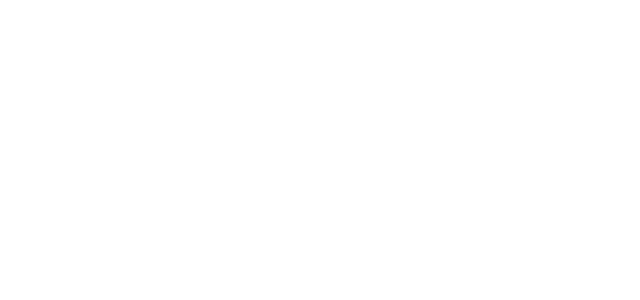
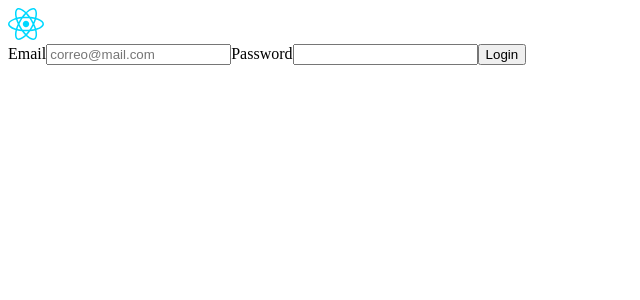
Before and after one commit to warderer/taller-react-unacar-2023, a React (Vite) app in the folder 07-forms/: page / in a window 1280 px wide. Shown: the top 300 px of the page, without its empty margins (0-640 px from the left). Built offline with nearby package versions, Linux system fonts and the light colour scheme.

Commit message:
✨ LoginForm Base

```diff
--- a/07-forms/src/App.jsx
+++ b/07-forms/src/App.jsx
@@ -1,9 +1,10 @@
 import './App.css'
+import LoginForm from './components/LoginForm'
 
 function App () {
   return (
     <>
-
+      <LoginForm />
     </>
   )
 }
--- /dev/null
+++ b/07-forms/src/components/LoginForm.jsx
@@ -0,0 +1,32 @@
+import logo from '../assets/react.svg'
+
+const LoginForm = () => {
+  return (
+    <div>
+      <img src={logo} alt='Logo React' />
+      <form onSubmit={() => {}}>
+        <label htmlFor='email'>Email</label>
+        <input
+          type='email'
+          id='email'
+          name='email'
+          placeholder='correo@mail.com'
+          onChange={() => {}}
+          value=''
+        />
+
+        <label htmlFor='password'>Password</label>
+        <input
+          type='password'
+          id='password'
+          name='password'
+          onChange={() => {}}
+          value=''
+        />
+
+        <button type='submit'>Login</button>
+      </form>
+    </div>
+  )
+}
+export default LoginForm
```
